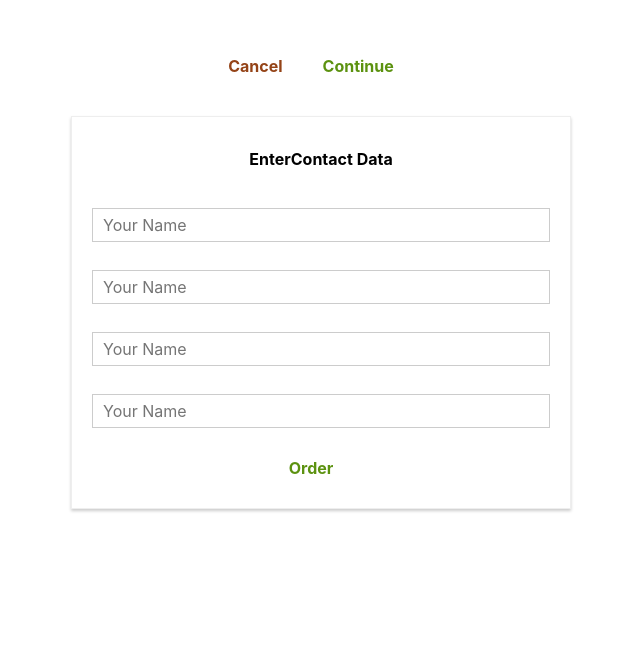
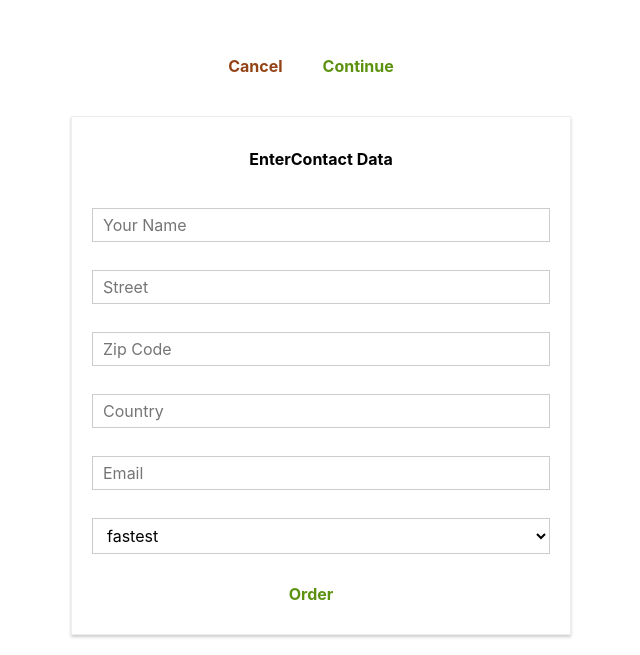
Before and after one commit to gitsamirp/burgerBuilder, a React (Create React App) app: page /checkout/contact-data in a window 1280 px wide. Shown: the part 696-1351 px from the top of the page, without its empty margins (319-959 px from the left). Before the commit the page ends 1225 px from the top, so only its background shows below. Built offline with nearby package versions, Linux system fonts and the light colour scheme.

Commit message:
bind form values to post data

```diff
--- a/src/components/Burger/Burger.js
+++ b/src/components/Burger/Burger.js
@@ -3,10 +3,8 @@ import classes from './Burger.module.css';
 import BurgerIngredient from './BurgerIngredient/BurgerIngredient';
 
 const burger = ( props ) => {
-    console.log(props.ingredients);
-    console.log(props.ingredients.length);
     let transformedIngredients = null;
-    if (props.ingredients.length == 0) {
+    if (Object.keys(props.ingredients).length == 0) {
         transformedIngredients = "Please add Ingredients";
     } else {
         transformedIngredients = Object.keys(props.ingredients).map(igKey => {
--- a/src/components/UI/Input/Input.js
+++ b/src/components/UI/Input/Input.js
@@ -4,15 +4,25 @@ import classes from './Input.module.css';
 const input = ( props ) => {
     let inputElement = null;
 
-    switch ( props.inputtype ) {
+    switch ( props.elementType ) {
         case ( 'input' ):
-            inputElement = <input {...props} className={classes.InputElement}></input>;
+            inputElement = <input {...props.elementConfig} className={classes.InputElement} value={props.value} onChange={props.changed}></input>;
             break;
         case ('textarea' ):
-            inputElement = <textarea {...props}  className={classes.InputElement}></textarea>;
+            inputElement = <textarea {...props.elementConfig}  className={classes.InputElement} value={props.value} onChange={props.changed}></textarea>;
+            break;
+        case ( 'select' ):
+            inputElement = (
+            <select className={classes.InputElement} value={props.value} onChange={props.changed}>
+                {
+                    props.elementConfig.options.map(option => (
+                        <option key={option.value} value={option.value}>{option.display}</option>
+                ))}
+            </select>);
 
+            break
         default:
-            inputElement = <input {...props}  className={classes.InputElement}></input>
+            inputElement = <input {...props.elementConfig}  className={classes.InputElement} value={props.value}></input>
             break;
     }
 
--- a/src/containers/Checkout/ContactData/ContactData.js
+++ b/src/containers/Checkout/ContactData/ContactData.js
@@ -7,35 +7,77 @@ import Input from '../../../components/UI/Input/Input';
 
 class ContactData extends Component {
     state = {
-        name: '',
-        email: '',
-        address: {
-            street: '',
-            postCode: ''
+        orderForm: {
+            name: {
+                elementType: 'input',
+                elementConfig: {
+                    type: 'text',
+                    placeholder: 'Your Name'
+                },
+                value: ''
+            },
+            street: {
+                elementType: 'input',
+                elementConfig: {
+                    type: 'text',
+                    placeholder: 'Street'
+                },
+                value: ''
+            },
+            zipcode: {
+                elementType: 'input',
+                elementConfig: {
+                    type: 'text',
+                    placeholder: 'Zip Code'
+                },
+                value: ''
+            },
+            country: {
+                elementType: 'input',
+                elementConfig: {
+                    type: 'text',
+                    placeholder: 'Country'
+                },
+                value: ''
+            },
+            email: {
+                elementType: 'input',
+                elementConfig: {
+                    type: 'email',
+                    placeholder: 'Email'
+                },
+                value: ''
+            },
+            deliveryMethod: {
+                elementType: 'select',
+                elementConfig: {
+                    options: [
+                        { value: 'fastest', display: 'fastest'},
+                        { value: 'cheapest', display: 'cheapest'},
+                    ]
+                },
+                value: ''
+            }
         },
         loading: false
     }
 
-    orderHandler = (event) => {
+    orderHandler = ( event ) => {
         event.preventDefault();
         alert("You Continue");
         this.setState({loading: true});
+
+        const formData = {};
+        for (let formIdentifier in this.state.orderForm) {
+            formData[formIdentifier] = this.state.orderForm[formIdentifier].value;
+        }
+
         const order = {
             ingredients: {...this.props.ingredients},
             price: this.props.price,
-            customer: {
-                name: "Sam Plat",
-                address: {
-                    street: "Flop",
-                    zipcode: "43545",
-                    country: "Duuus"
-                },
-                email: 'test@test.com'
-            },
-            deliveryMethod: 'fastest'
+            orderData: formData
         }
         console.log(order);
-
         Axios.post('/orders.json', order)
         .then(response => {
             this.setState({loading: false});
@@ -45,14 +87,40 @@ class ContactData extends Component {
         });
     }
 
+    inputChangedHandler = (event, inputIdentifier) => {
+        const updatedOrderForm = {
+            ...this.state.orderForm
+        }
+
+        const updatedFormElement = {
+            ...updatedOrderForm[inputIdentifier]
+        }
+        updatedFormElement.value = event.target.value;
+        updatedOrderForm[inputIdentifier] = updatedFormElement;
+        this.setState({orderForm: updatedOrderForm});
+    }
+
     render() {
+        const formElementsArray = [];
+        for (let key in this.state.orderForm) {
+            formElementsArray.push({
+                id: key,
+                config: this.state.orderForm[key]
+            });
+        }
         let form = (
-        <form>
-            <Input inputtype="input" type="text" name="name" placeholder="Your Name" />
-            <Input inputtype="input" type="text" name="email" placeholder="Your Name" />
-            <Input inputtype="input" type="text" name="street" placeholder="Your Name" />
-            <Input inputtype="input" type="text" name="postCode" placeholder="Your Name" />
-            <Button btnType="Success" clicked={this.orderHandler}>Order</Button>
+        <form onSubmit={this.orderHandler}>
+            {
+                formElementsArray.map(formElement => (
+                    <Input
+                    key={formElement.id}
+                    elementType={formElement.config.elementType}
+                    elementConfig={formElement.config.elementConfig}
+                    value={formElement.config.value}
+                    changed={(event) => this.inputChangedHandler(event, formElement.id)}></Input>
+                ))
+            }
+            <Button btnType="Success">Order</Button>
         </form>);
         if (this.state.loading) {
             form = <Spinner></Spinner>
```
